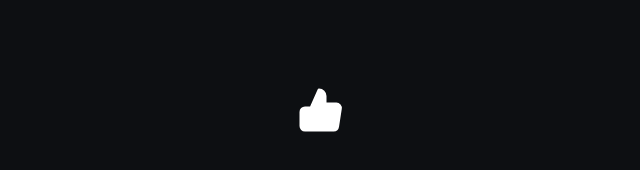
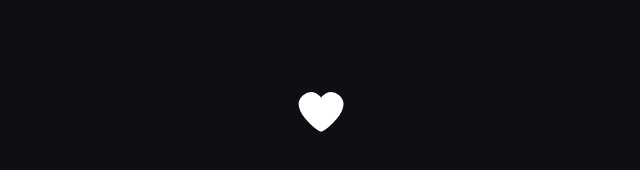
Before and after one commit to naveensinghp/like-button, a website built with Vite: page index.html in a window 1280 px wide. Both pictures are taken after a click on the button "Like this post". Shown: the part 290-460 px from the top of the page, 319-959 px from the left. Built offline with nearby package versions, Linux system fonts and the light colour scheme; a web font is replaced by a local one.

Commit message:
no message

```diff
--- a/index.html
+++ b/index.html
@@ -15,17 +15,10 @@
   </head>
   <body>
     <style>
+      {/* No changes to the CSS. */}
       @keyframes fadeToTransparent {
         to {
           opacity: 0;
-        }
-      }
-
-      @keyframes fromCenter {
-        from {
-          /* top: 50%;
-          left: 50%; */
-           transform: translate(0px, 0px);
         }
       }
 
@@ -39,22 +32,15 @@
       }
 
       .particle {
-        position: absolute;
-        width: 12px;
-        height: 12px;
-        border-radius: 50%;
-        background: indianred;
-        pointer-events: none;
         animation:
           fadeToTransparent var(--fade-duration) forwards,
           disperse 500ms forwards var(--particle-curve);
-        transform: translate(-50%,-50%);
       }
 
     </style>
 
     <button class="particleButton">
-      <!-- <svg
+      <svg
         viewBox="0 0 24 24"
         fill="none"
         aria-hidden="true"
@@ -65,21 +51,6 @@
           stroke-width="2"
           stroke-linecap="round"
         />
-      </svg> -->
-      <svg
-        xmlns="http://www.w3.org/2000/svg"
-        width="24"
-        height="24"
-        viewBox="0 0 24 24"
-        fill="none"
-        stroke="#fff"
-        stroke-width="1.5"
-        stroke-linecap="round"
-        stroke-linejoin="round"
-        class="feather feather-thumbs-up">
-        <path
-            d="M14 9V5a3 3 0 0 0-3-3l-4 9v11h11.28a2 2 0 0 0 2-1.7l1.38-9a2 2 0 0 0-2-2.3zM7 22H4a2 2 0 0 1-2-2v-7a2 2 0 0 1 2-2h3">
-        </path>
       </svg>
       <span class="visually-hidden">Like this post</span>
     </button>
--- a/src/index.js
+++ b/src/index.js
@@ -8,7 +8,13 @@ const btn = document.querySelector('.particleButton');
 // This ensures the cleanup timeout will never fire
 // before the animation has completed
 const FADE_DURATION = 1000;
+const NUM_OF_PARTICLES = 5;
 const MAGNITUDE = 50;
+
+// JITTER is the amount of variance allowed for each angle
+
+// Tweak this value to control how orderly / chaotic the animation appears
+const JITTER = 40;
 
 
 
@@ -17,8 +23,6 @@ btn.addEventListener('click', () => {
 
   const isLiked = btn.classList.contains('liked');
 
-  // Bail out early if the user is *undoing* their like.
-  // No particles in this case.
   if (!isLiked) {
     return;
   }
@@ -26,17 +30,19 @@ btn.addEventListener('click', () => {
 
   // We Will Collect Freshly Created Particle in this array:
   const particles = [];
-  range(10).forEach(() => {
+  range(NUM_OF_PARTICLES).forEach((index) => {
     const particle = document.createElement('span');
     particle.classList.add('particle');
 
-//    particle.style.top = random(0,100) + '%';
-//    particle.style.left = random(0,100) + '%';
+    // Divide the 360 filled into equally-sliced wedges,
+    // and grab N wedges, where N is the particle's index.
+    const angle = (360 / NUM_OF_PARTICLES) * index * random(-JITTER,JITTER);
+    const distance = random(32,64);
 
-    // const x = random(-MAGNITUDE,MAGNITUDE);
-    // const y = random(-MAGNITUDE, MAGNITUDE);
+    particle.style.setProperty('--angle', angle + 'deg');
+    particle.style.setProperty('--distance', distance + 'px');
 
-    particle.style.transform = `translate(${x}px, ${y}px)`;
+
 
     particle.style.setProperty(
       '--fade-duration',
```
